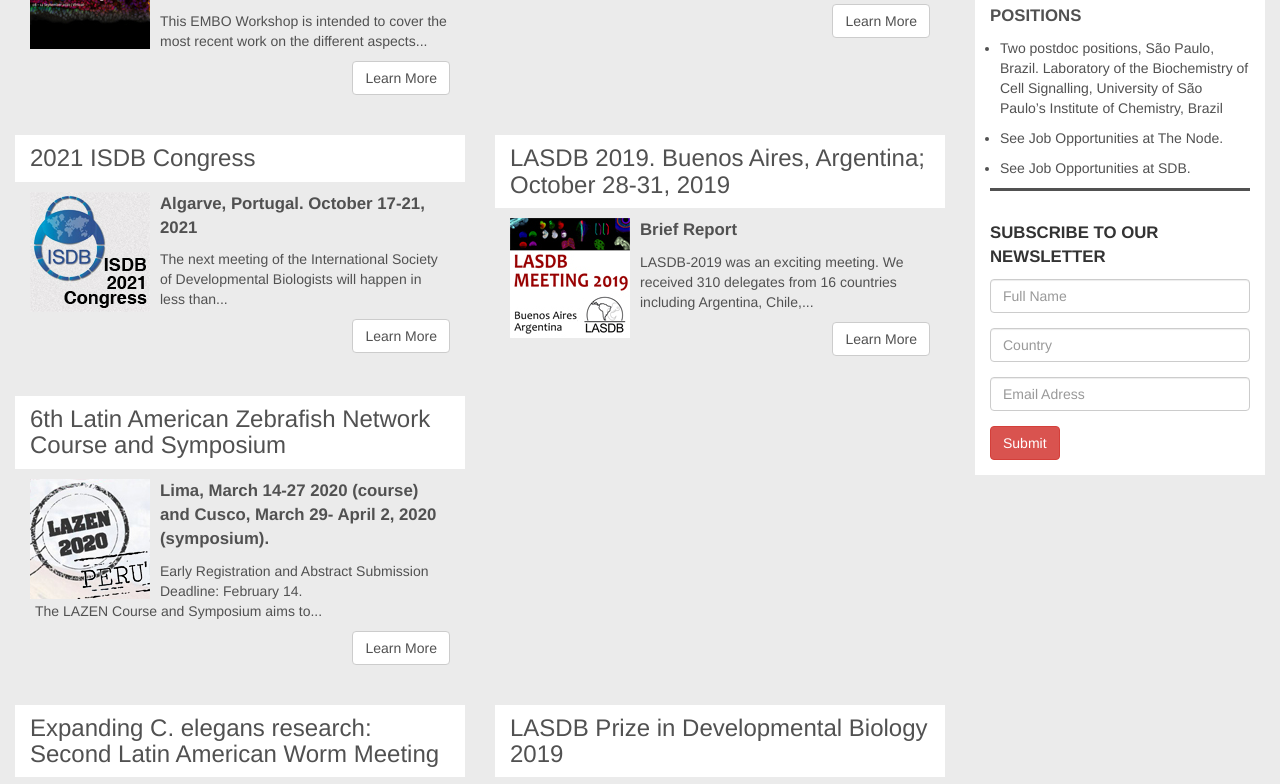
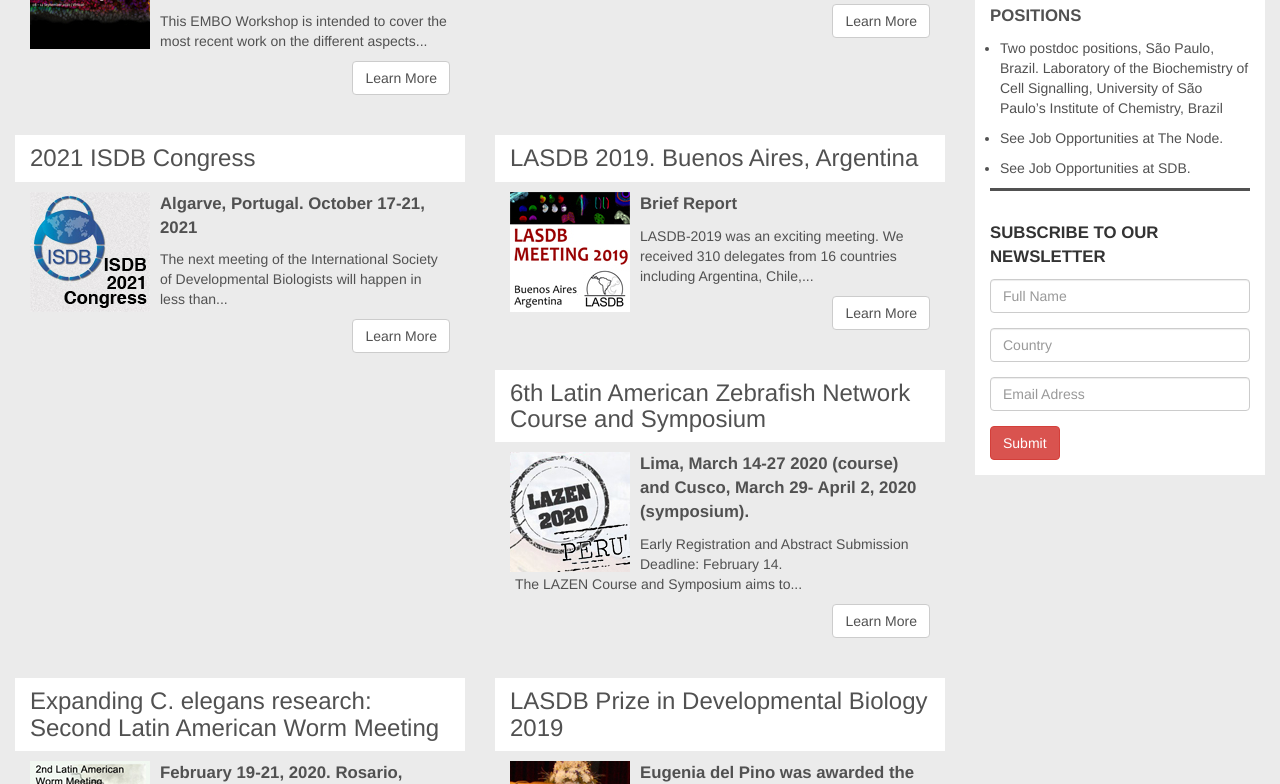
Before and after one commit to lasdb/lasdb.github.io, a Jekyll site: the page built from index.html, in a window 1280 px wide and 900 px high, scrolled down 781 px, cut to the strip 116-900 px from the top of the window. Built offline with Jekyll 4.4.1, drawn with Linux system fonts in a browser that asks for light colours; nearby versions of some CDN libraries.

Commit message:
Update 2000-01-01-news.markdown

```diff
--- a/_posts/2000-01-01-news.markdown
+++ b/_posts/2000-01-01-news.markdown
@@ -31,7 +31,7 @@
     imageBg: '../img/news/ISDB2021-bg.jpg'
     URL: 'http://www.developmental-biology.org/news/2019-isdb-meeting-algarve/'
 
-  - title: 'LASDB 2019. Buenos Aires, Argentina; October 28-31, 2019'
+  - title: 'LASDB 2019. Buenos Aires, Argentina'
     date: '27/01/20'
     subtitle: 'Brief Report'
     body: 'LASDB-2019 was an exciting meeting. We received 310 delegates from 16 countries including Argentina, Chile, Brazil, Uruguay, Colombia, Ecuador, México, USA, UK, Germany, Austria, Australia, Spain, France, Sweden and Singapore. Fifty four fellowships for students and postdocs were awarded, to partially cover their registration, lodging and transportation costs. The congress included 3 Keynote Lectures, 27 talks distributed in 8 sessions, 12 short talks selected from abstracts, and 16 Flash talks selected from posters. The Congress also included two poster sessions, where lively scientific discussions took place. Four poster prizes were awarded.<br>
```
